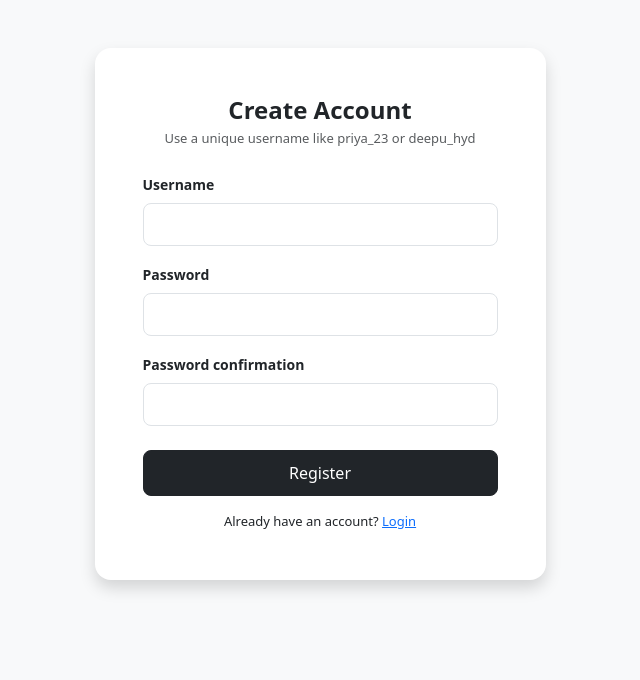
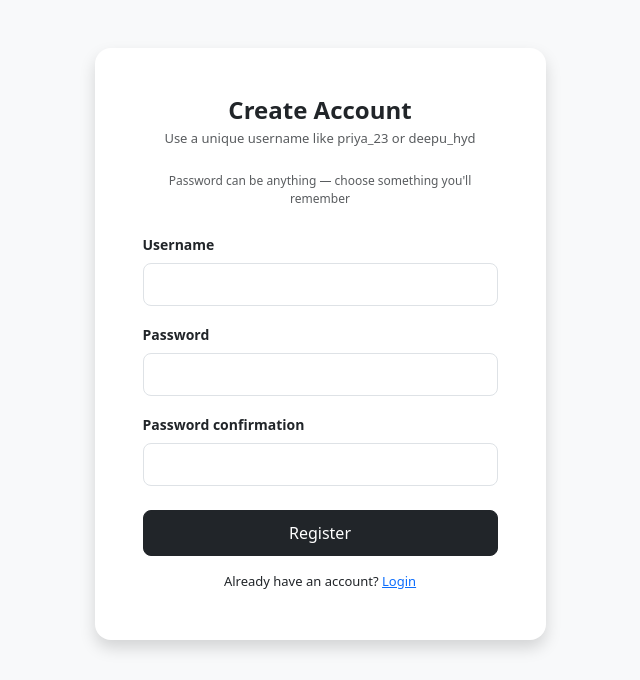
Before and after one commit to Tanujadevim/job-tracker, a Django app: page /register/ in a window 1280 px wide. Shown: the part 56-736 px from the top of the page, without its empty margins (320-960 px from the left). Run offline with Django 5.2, Linux system fonts and the light colour scheme.

Commit message:
Add password hint on register page

```diff
--- a/jobs/templates/jobs/register.html
+++ b/jobs/templates/jobs/register.html
@@ -7,7 +7,8 @@
       <div class="card-body p-5">
         <h4 class="fw-bold mb-1 text-center">Create Account</h4>
         <p class="text-muted text-center mb-4" style="font-size:13px">Use a unique username like priya_23 or deepu_hyd</p>
-        <form method="POST">
+<p class="text-muted text-center mb-4" style="font-size:12px">Password can be anything — choose something you'll remember</p>
+         <form method="POST">
           {% csrf_token %}
           {% for field in form %}
             <div class="mb-3">
```
